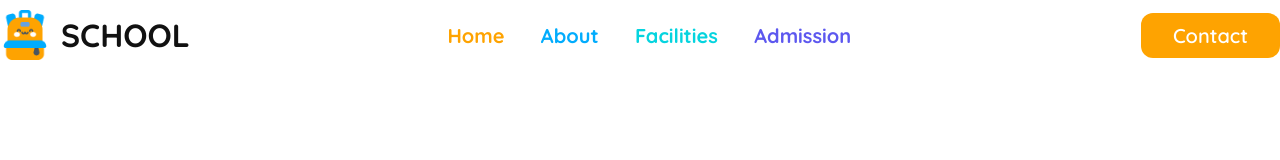
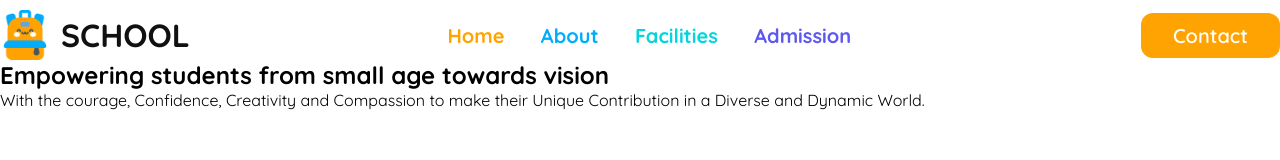
Before and after one commit to devenamulshikder/kids-education, a plain HTML site: page index.html in a window 1280 px wide. Drawn offline with Linux system fonts and the light colour scheme.

Commit message:
Add hero section to main and clean up HTML structure

```diff
--- a/index.html
+++ b/index.html
@@ -24,15 +24,27 @@
           <a style="color: rgb(5, 212, 223)" href="">Facilities</a>
           <a style="color: rgb(93, 88, 239)" href="">Admission</a>
         </div>
-        <div >
+        <div>
           <button class="nav-btn">Contact</button>
         </div>
         <div class="more-icon">
-       <i class="fa-solid fa-bars"></i>
+          <i class="fa-solid fa-bars"></i>
         </div>
       </div>
     </header>
-    <main></main>
+    <main>
+      <!-- hero section -->
+      <section id="hero-sec">
+        <div>
+          <h1>
+            <span>Empowering</span> students from small age
+            <span>towards vision</span>
+          </h1>
+          <p>With the courage, Confidence, Creativity and Compassion to make their Unique Contribution in a Diverse and Dynamic World.</p>
+        </div>
+        <div></div>
+      </section>
+    </main>
 
     <footer></footer>
   </body>
```
